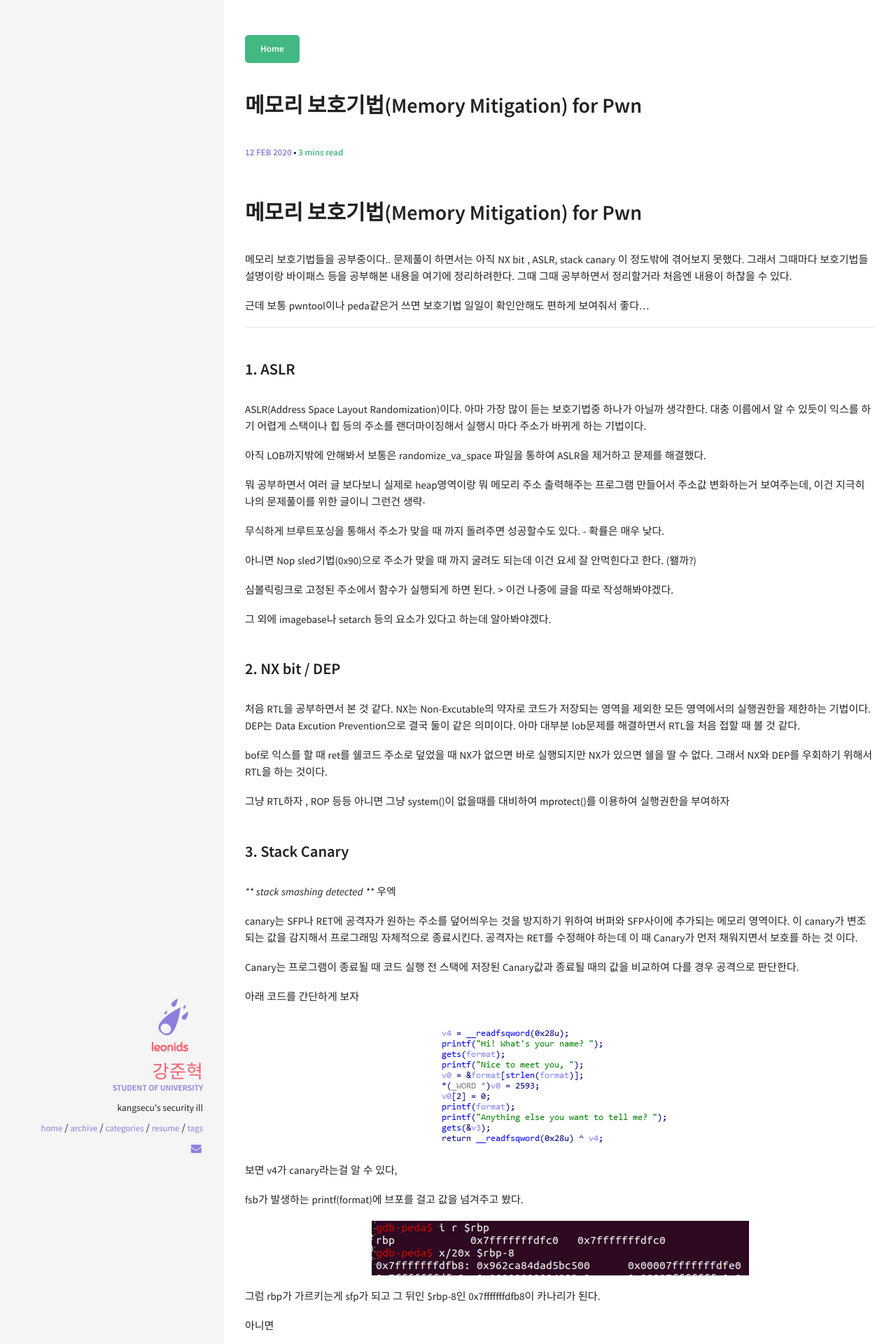
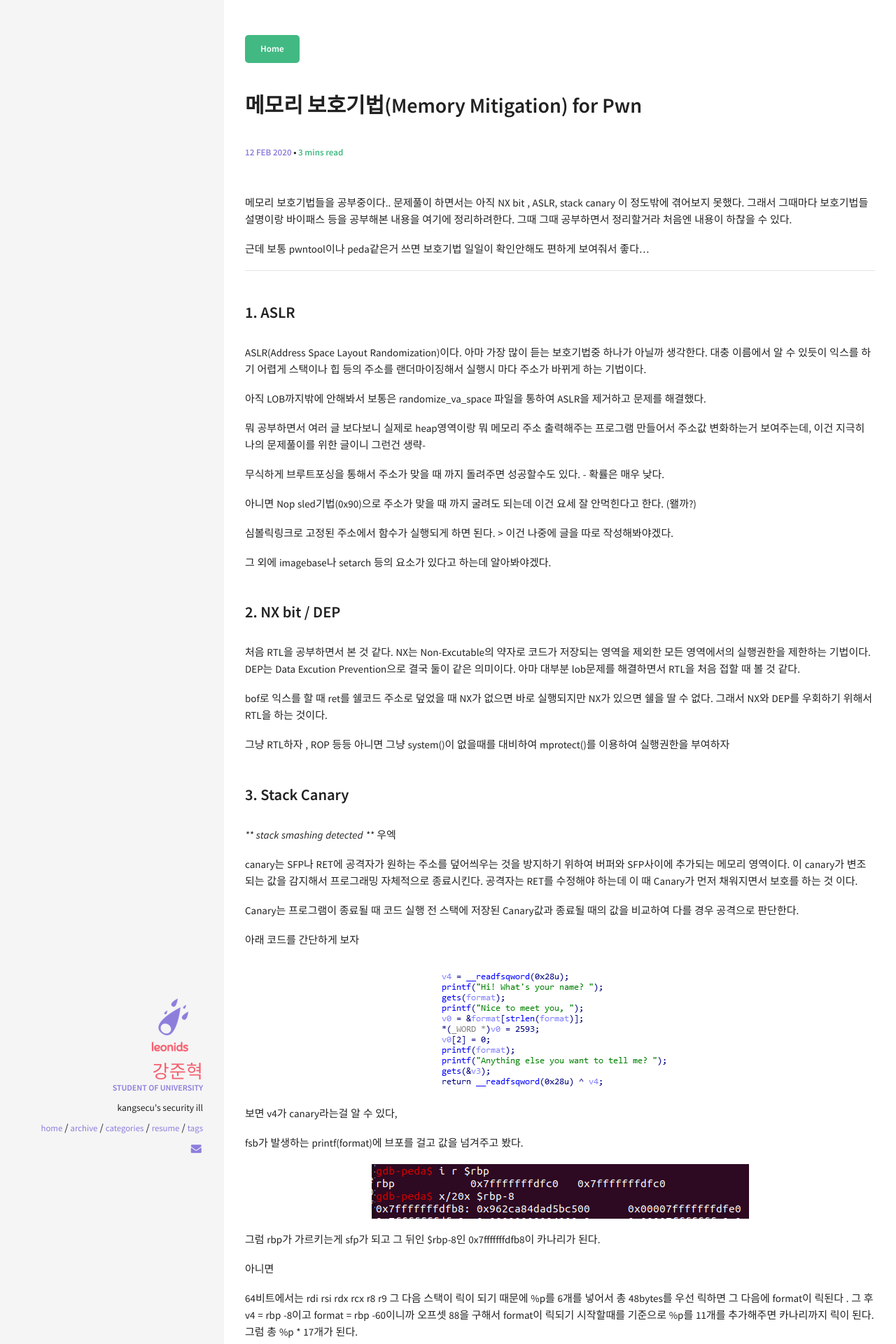
Before and after one commit to kangsecu/kangsecu.github.io, a Jekyll site: the page built from _posts/2020-02-12-Memory-Mitigation-for-Pwn.md, in a window 1280 px wide. Shown: the top 1920 px of the page at 70% size. Built offline with Jekyll 4.4.1, drawn with Linux system fonts in a browser that asks for light colours.

Commit message:
Update 2020-02-12-Memory-Mitigation-for-Pwn.md

```diff
--- a/_posts/2020-02-12-Memory-Mitigation-for-Pwn.md
+++ b/_posts/2020-02-12-Memory-Mitigation-for-Pwn.md
@@ -5,7 +5,6 @@ date:   2020-02-12
 categories: [system]
 comments: true
 ---
-<h1>메모리 보호기법(Memory Mitigation) for Pwn</h1>
 
 메모리 보호기법들을 공부중이다.. 문제풀이 하면서는 아직 NX bit , ASLR, stack canary 이 정도밖에 겪어보지 못했다. 그래서 그때마다 보호기법들 설명이랑 바이패스 등을 공부해본 내용을 여기에 정리하려한다. 그때 그때 공부하면서 정리할거라 처음엔 내용이 하찮을 수 있다.
 
```
